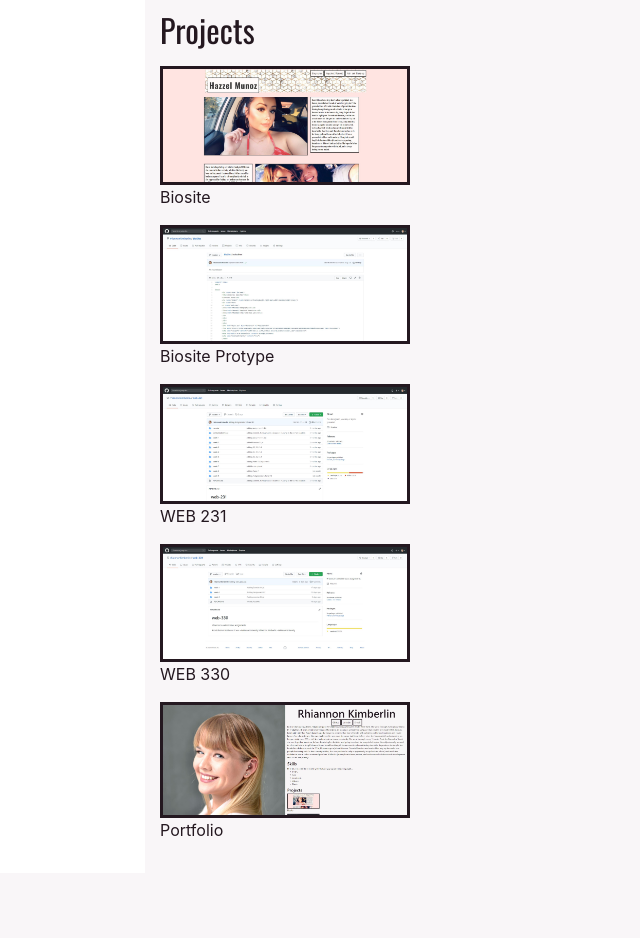
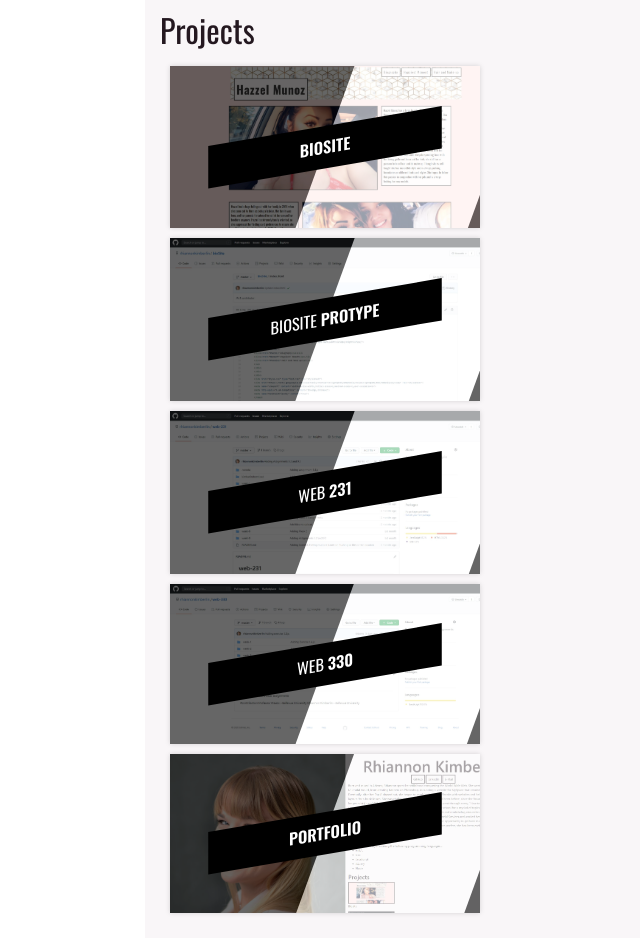
Before and after one commit to rhiannonkimberlin/rhiannonkimberlin.github.io, a plain HTML site: page index.html in a window 1280 px wide. Shown: the part 820-1758 px from the top of the page, without its empty margins (495-1135 px from the left). Before the commit the page ends 1693 px from the top, so only its background shows below. Drawn offline with nearby package versions, Linux system fonts and the light colour scheme.

Commit message:
Update index.html

```diff
--- a/index.html
+++ b/index.html
@@ -9,6 +9,7 @@
         <title>Rhiannon Kimberlin Portfolio</title>
         <link href="https://fonts.googleapis.com/css2?family=Oswald:wght@300;400;600&display=swap" rel="stylesheet">
         <link href="style.css" type="text/css" rel="stylesheet">
+        <script src="script.js"></script>
     </head>
     <body>
         <div class="page">
@@ -39,15 +40,38 @@
                             <li>Node</li>
                           </ul>
                 </p></div>
-                <div class="projects">
+                <div class="projects1">
                         <h2>Projects</h2>
-                        <p><figure><a href="https://rhiannonkimberlin.github.io/bioSite/"><img src="images/biositesnip.JPG" class="projects" alt="Biosite"></a><figcaption>Biosite</figcaption></figure>
-                        <figure><a href="https://github.com/rhiannonkimberlin/bioSite"><img src="images/biositeprototype.JPG" class="projects" alt="Biosite Prototype"></a><figcaption>Biosite Protype</figcaption></figure>
-                        <figure><a href="https://github.com/rhiannonkimberlin/web-231"><img src="images/web-231.JPG" class="projects" alt="WEB 231"></a><figcaption>WEB 231</figcaption></figure></p>
-                        </p>
-                        <p><figure><a href="https://github.com/rhiannonkimberlin/web-330"><img src="images/web-330.JPG" class="projects" alt="WEB 330"></a><figcaption>WEB 330</figcaption></figure>
-                        <figure><a href=""><img src="images/portfolio.JPG" class="projects" alt="Portfolio"></a><figcaption>Portfolio</figcaption></figure>
-                    </p>
+                        <p><figure class='projects'>
+                            <img src="images/biositesnip.JPG"  alt="Biosite">
+                            <figcaption><h6><span>Biosite</span></h6></figcaption>
+                            <a href="https://rhiannonkimberlin.github.io/bioSite/"></a>
+                        </figure>
+
+                        <figure class='projects'>
+                            <img src="images/biositeprototype.JPG" alt="Biosite Prototype">
+                            <figcaption><h6>Biosite <span> Protype</span></h6></figcaption>
+                            <a href="https://github.com/rhiannonkimberlin/bioSite"></a>
+                            </figure>
+
+                        <figure class='projects'>
+                            <img src="images/web-231.JPG"  alt="WEB 231">
+                            <figcaption><h6>WEB <span> 231</h6></span></figcaption>
+                            <a href="https://github.com/rhiannonkimberlin/web-231"></a>
+                        </figure>
+
+                        <figure class='projects'>
+                            <img src="images/web-330.JPG"  alt="WEB 330">
+                            <figcaption><h6>WEB <span> 330</h6></span></figcaption>
+                            <a href="https://github.com/rhiannonkimberlin/web-330"></a>
+                        </figure>
+
+                        <figure class='projects'>
+                            <img src="images/portfolio.JPG"  alt="Portfolio">
+                            <figcaption><h6><span>Portfolio</span></h6></figcaption>
+                            <a href=""></a>
+                        </figure>
+
                 </div>
             </div>
         </div>
```
